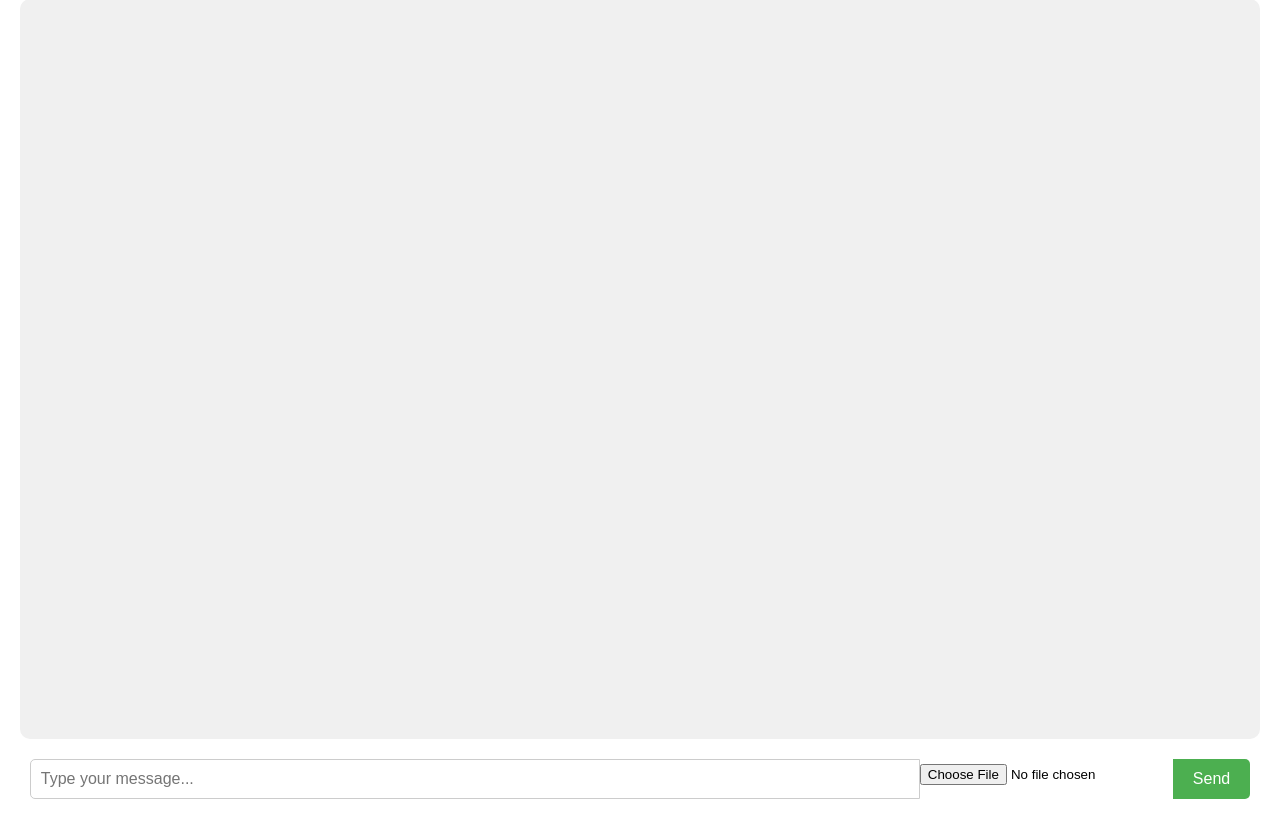
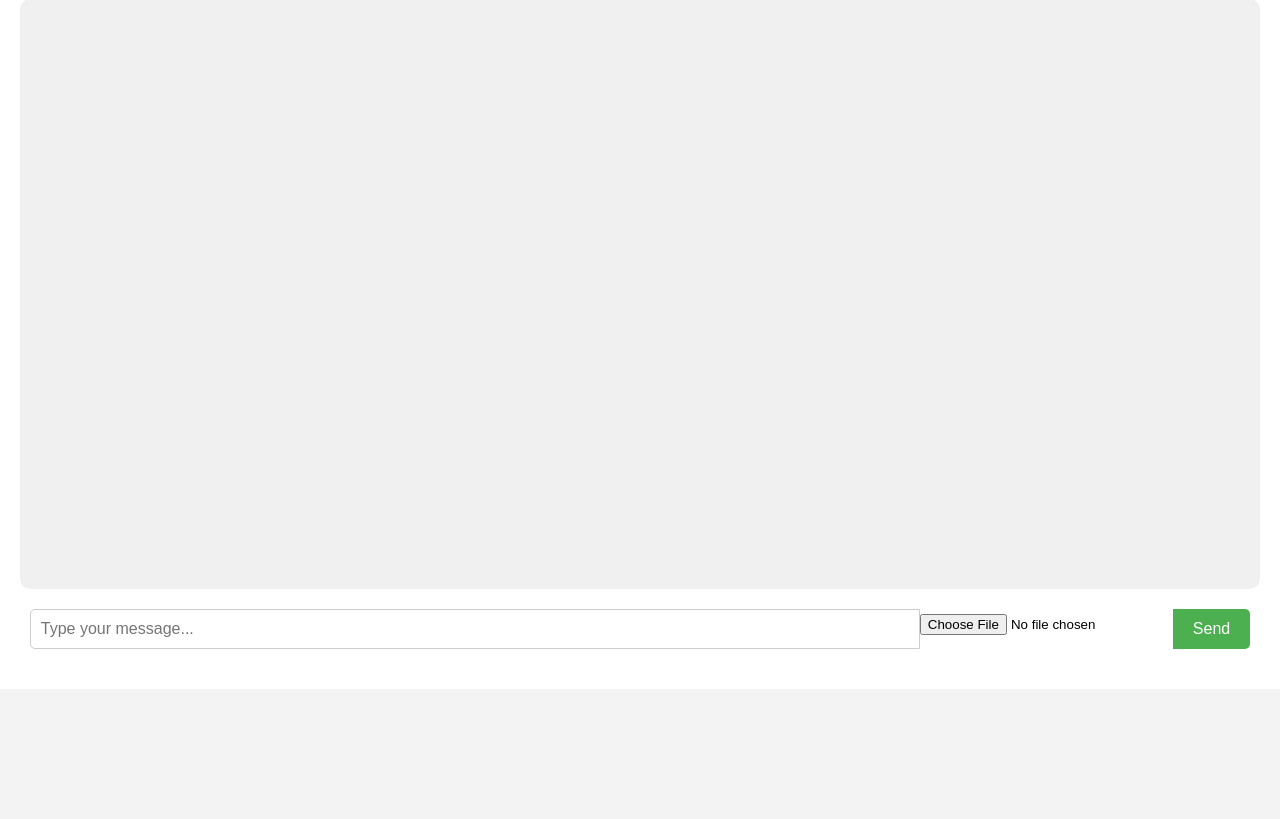
Before and after one commit to wisetree228/MyOwnMessenger, a Flask app: template templates/chat.html in a window 1280 px wide. Shown: the part 111-930 px from the top of the page. After the commit the page ends 760 px from the top, so only its background shows below. Run offline with Flask 3, Linux system fonts and the light colour scheme; the template is opened without the code that fills it, so the values that code supplies are empty; some libraries are stand-ins or nearby versions.

Commit message:
some problems are solved

```diff
--- a/main.py
+++ b/main.py
@@ -199,7 +199,7 @@ def login():
                 flash("That account doesn't exist!")
             else:
                 user=executeOne(f"SELECT * FROM users WHERE username='{username}'")
-                if user[2]!=password:
+                if user[1]!=password:
                     flash('Incorrect password!!')
                 else:
                     session['userName']=username
--- a/templates/chat.html
+++ b/templates/chat.html
@@ -37,7 +37,7 @@
         .chat-container {
             display: flex;
             flex-direction: column;
-            height: 700px;
+            height: 550px;
             overflow-y: auto;
             background-color: #f0f0f0;
             padding: 20px;
--- a/templates/group.html
+++ b/templates/group.html
@@ -37,7 +37,7 @@
         .chat-container {
             display: flex;
             flex-direction: column;
-            height: 700px;
+            height: 550px;
             overflow-y: auto;
             background-color: #f0f0f0;
             padding: 20px;
```
